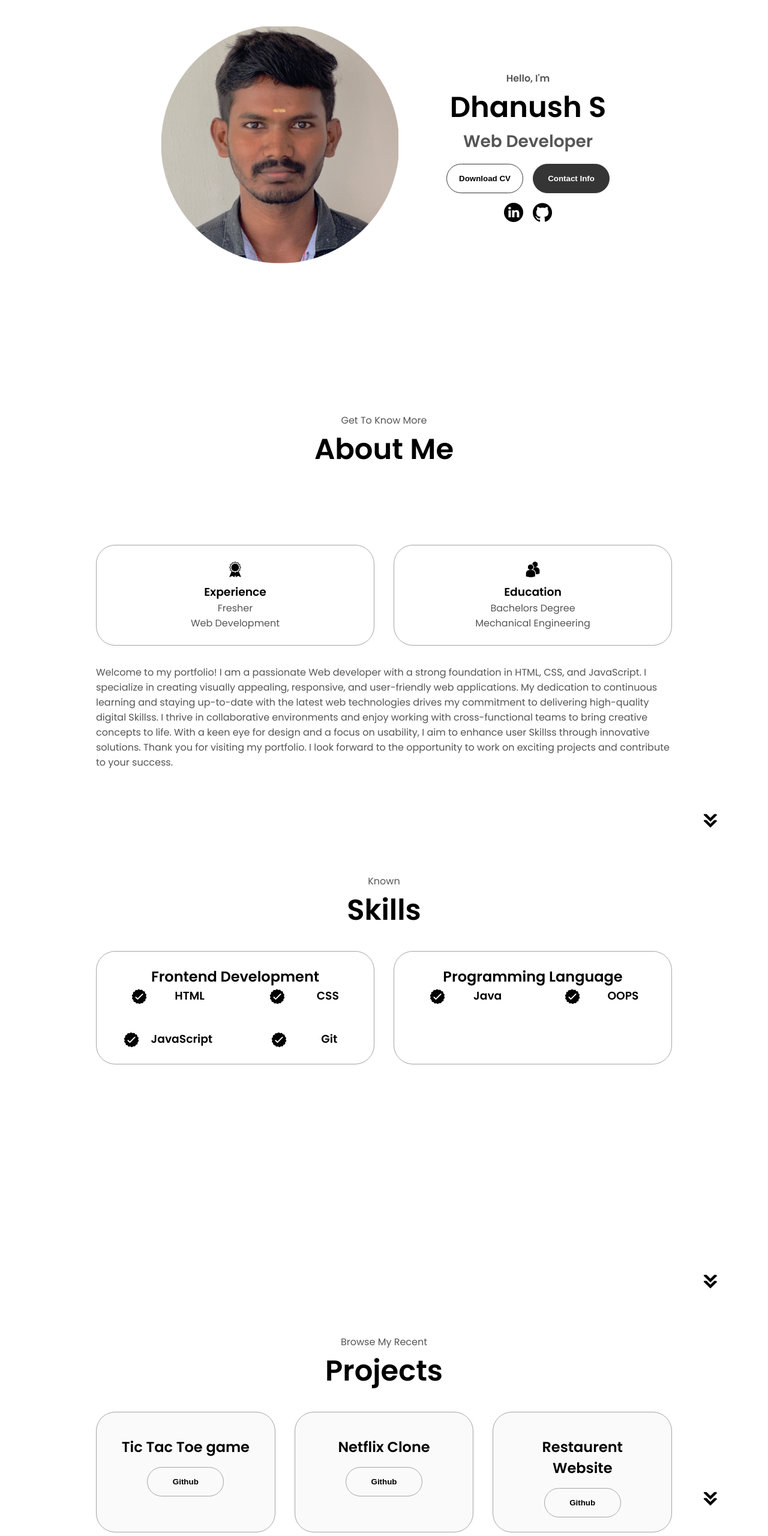
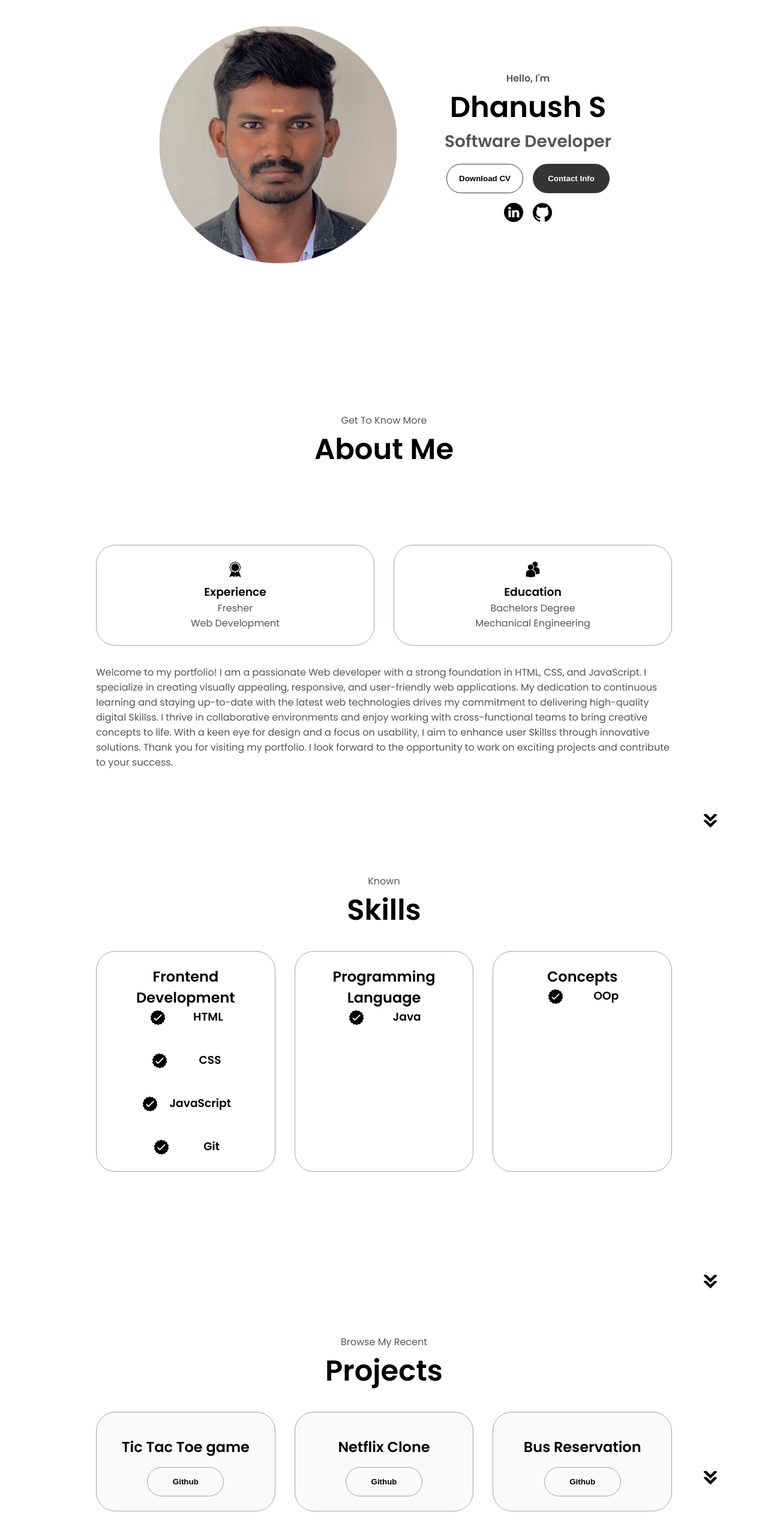
Before and after one commit to Dhanush0109/Portfolio, a plain HTML site: page index.html in a window 1280 px wide. Shown: the part 240-2800 px from the top of the page at 60% size. Drawn offline with Linux system fonts and the light colour scheme.

Commit message:
Add files via upload

```diff
--- a/index.html
+++ b/index.html
@@ -43,11 +43,11 @@
       <div class="section__text">
         <p class="section__text__p1">Hello, I'm</p>
         <h1 class="title">Dhanush S</h1>
-        <p class="section__text__p2">Web Developer</p>
+        <p class="section__text__p2">Software Developer</p>
         <div class="btn-container">
           <button
             class="btn btn-color-2"
-            onclick="window.open('./assets/DHANUSH S RESUME.pdf')"
+            onclick="window.open('./assets/Dhanush S Resume.pdf')"
           >
             Download CV
           </button>
@@ -111,7 +111,7 @@
         src="./assets/arrow.png"
         alt="Arrow icon"
         class="icon arrow"
-        onclick="location.href='./#Skills'"
+        onclick="location.href='./#skills'"
       />
     </section>
     <section id="skills">
@@ -183,6 +183,12 @@
 
                 </div>
               </article>
+
+            </div>
+          </div>
+          <div class="details-container">
+            <h2 class="Skills-sub-title">Concepts</h2>
+            <div class="article-container">
               <article>
                 <img
                   src="./assets/checkmark.png"
@@ -190,10 +196,11 @@
                   class="icon"
                 />
                 <div>
-                  <h3>OOPS</h3>
+                  <h3>OOp</h3>
 
                 </div>
               </article>
+
             </div>
           </div>
         </div>
@@ -245,7 +252,7 @@
             <div class="article-container">
 
             </div>
-            <h2 class="Skills-sub-title project-title">Restaurent Website</h2>
+            <h2 class="Skills-sub-title project-title">Bus Reservation</h2>
             <div class="btn-container">
               <button
                 class="btn btn-color-2 project-btn"
```
Also changed, not shown: 1 other file.
